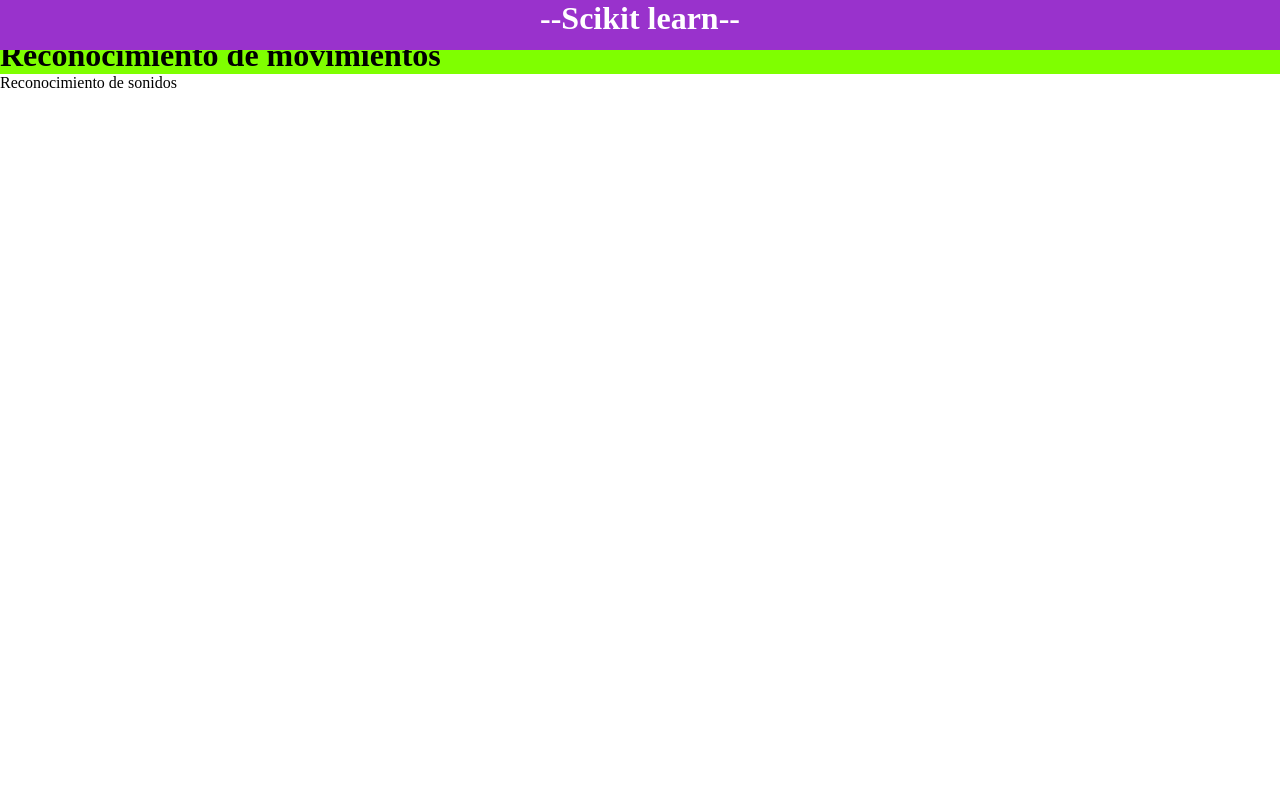
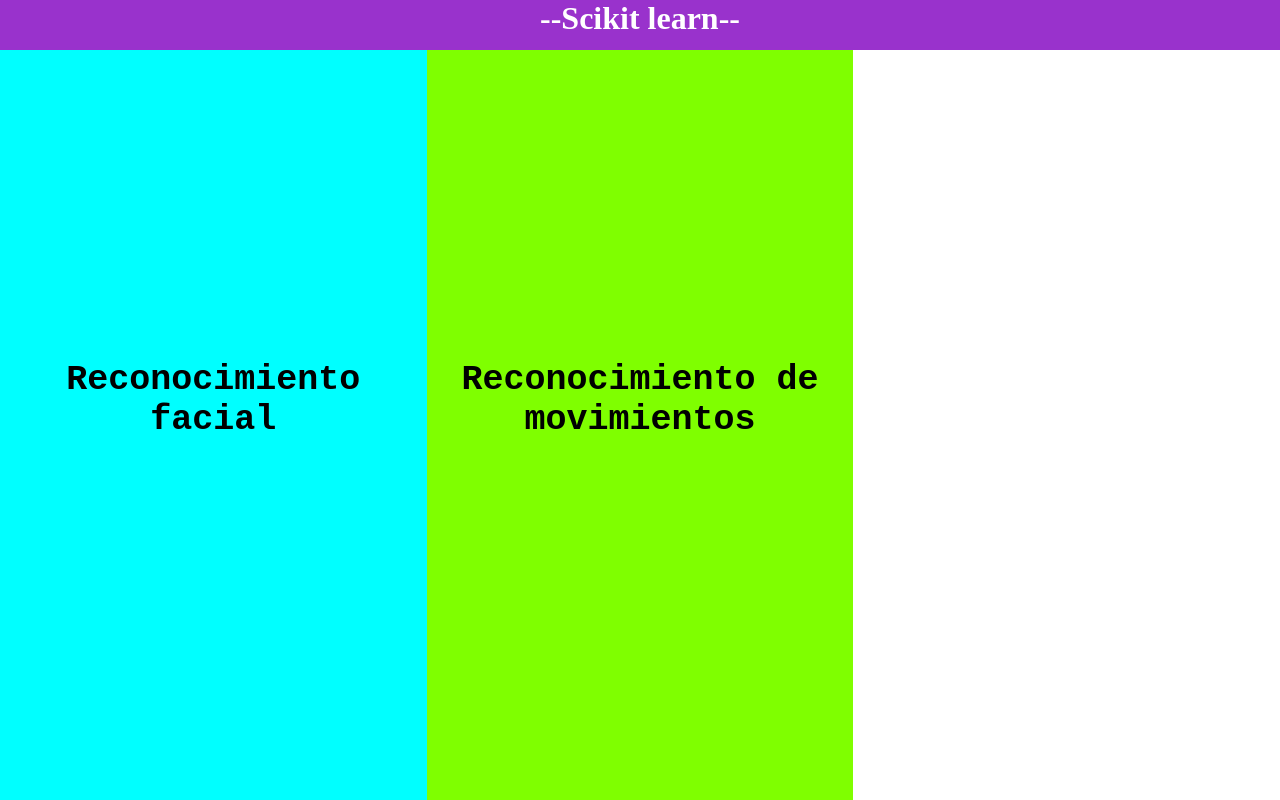
Before and after one commit to thomasesteban22/paginaWebIA, a plain HTML site: page src/index.html in a window 1280 px wide. Drawn offline with Linux system fonts and the light colour scheme.

Commit message:
solucion de clases

```diff
--- a/src/index.html
+++ b/src/index.html
@@ -13,17 +13,17 @@
 </a>
   <div class="contenedor">
       <a href="Figuras.html">
-        <div class="recuadros, i1">
+        <div class="recuadros i1">
             <h1>Reconocimiento facial</h1>
         </div>
       </a>
       <a href="posturas.html">
-        <div class="recuadros, i2">
+        <div class="recuadros i2">
             <h1>Reconocimiento de movimientos</h1>
         </div>
       </a>
       <a href="instrumentos.html">
-          <div class="recuadros, i3>
+          <div class="recuadros i3>
               <h1>Reconocimiento de sonidos</h1>
           </div>
       </a>
```
